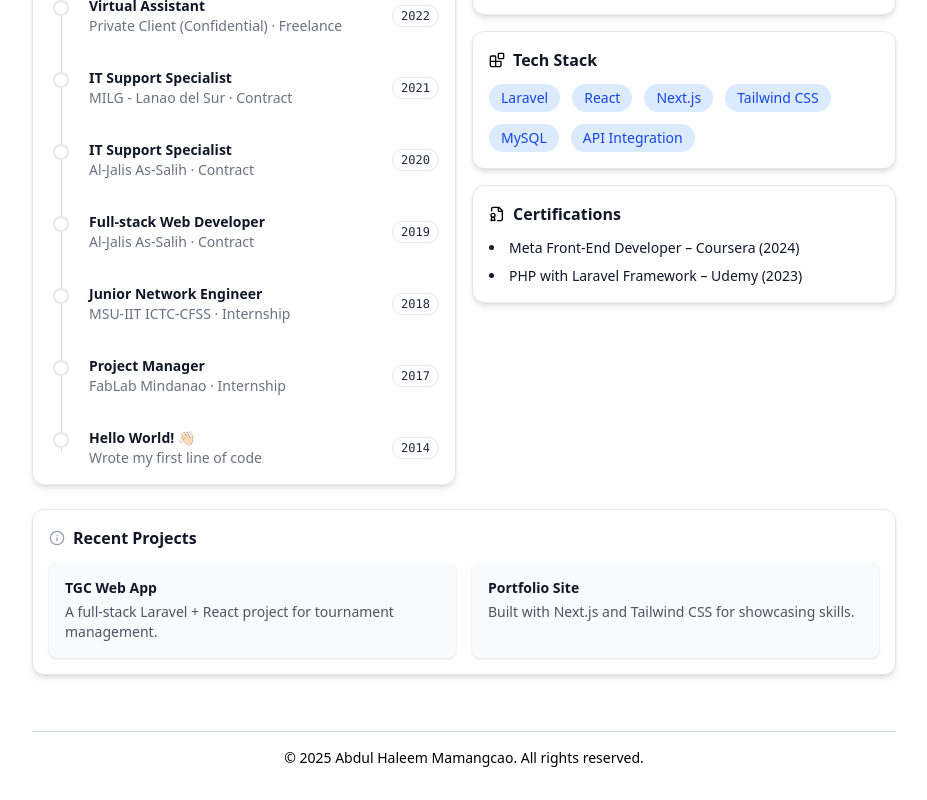
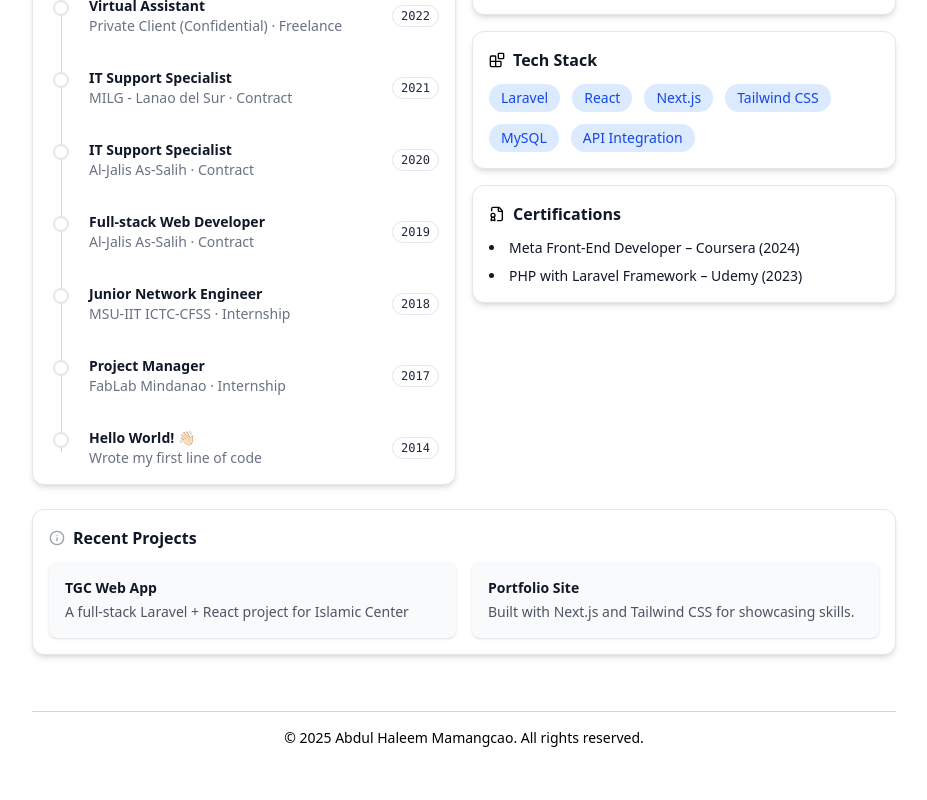
Before and after one commit to mamangcao/portfolio-nextjs, a Next.js app: page / in a window 1280 px wide. Shown: the part 595-1395 px from the top of the page, without its empty margins (176-1103 px from the left). Built offline with nearby package versions, Linux system fonts and the light colour scheme.

Commit message:
Projects

```diff
--- a/components/Projects.jsx
+++ b/components/Projects.jsx
@@ -2,7 +2,7 @@ import Card from "./Card";
 
 export default function Projects() {
   const projects = [
-    { title: "TGC Web App", desc: "A full-stack Laravel + React project for tournament management." },
+    { title: "TGC Web App", desc: "A full-stack Laravel + React project for Islamic Center" },
     { title: "Portfolio Site", desc: "Built with Next.js and Tailwind CSS for showcasing skills." },
   ];
 
```
